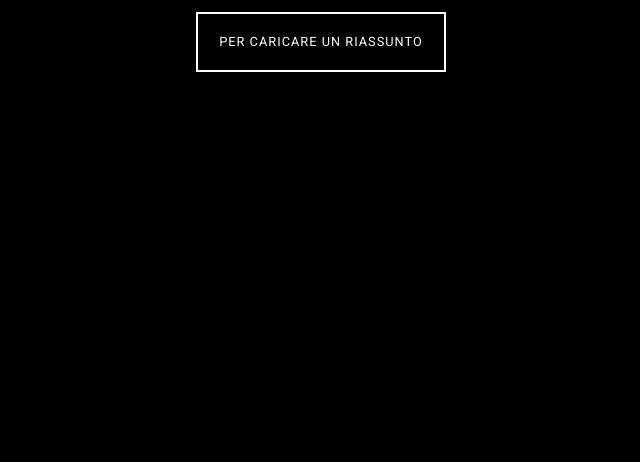
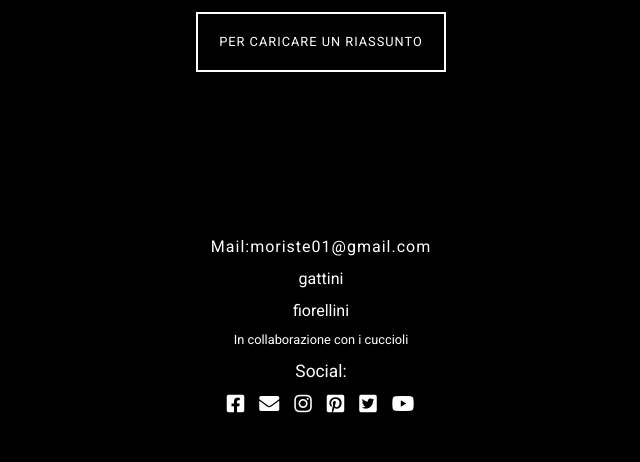
Before and after one commit to DavideVito/Riassunty, a PHP site: page / in a window 1280 px wide. Shown: the part 609-1071 px from the top of the page, without its empty margins (319-959 px from the left). Before the commit the page ends 681 px from the top, so only its background shows below. Run offline with PHP 8.4, Linux system fonts and the light colour scheme; some libraries are stand-ins or nearby versions.

Commit message:
Add files via upload

```diff
--- a/index.html
+++ b/index.html
@@ -1,6 +1,7 @@
 <html>
 
 <head>
+    <link rel="stylesheet" href="https://use.fontawesome.com/releases/v5.8.2/css/all.css" integrity="sha384-oS3vJWv+0UjzBfQzYUhtDYW+Pj2yciDJxpsK1OYPAYjqT085Qq/1cq5FLXAZQ7Ay" crossorigin="anonymous">
   <link rel="stylesheet" href="https://stackpath.bootstrapcdn.com/bootstrap/4.4.1/css/bootstrap.min.css"
     integrity="sha384-Vkoo8x4CGsO3+Hhxv8T/Q5PaXtkKtu6ug5TOeNV6gBiFeWPGFN9MuhOf23Q9Ifjh" crossorigin="anonymous">
   <meta http-equiv="Cache-Control" content="no-cache, no-store, must-revalidate" />
@@ -65,7 +66,26 @@
   <div id="out2">
     <div class="separator"></div>
   </div>
-  <div id="footer"></div>
+  <div id="footer">
+    <a href="mailto:moriste01@gmail.com" target="_blank">Mail:moriste01@gmail.com</a>
+    <br>
+    gattini
+    <br>
+    fiorellini
+    <br />
+    <small>In collaborazione con i cuccioli</small>
+    <p style="text-align:center; font-size:13pt;">
+      Social:
+    </p>
+    <div class="" style="padding-top: 10px;">
+      <a href="https://it-it.facebook.com/adeccoitalia/" target="_blank"><i class="fab fa-facebook-square"></i></a>
+      <a href="mailto:moriste01@gmail.com" target="_blank"><i class="fa fa-envelope"></i></a>
+      <a href="https://www.instagram.com/adeccoitaly/?hl=it" target="_blank"><i class="fab fa-instagram"></i></a>
+      <a href="https://www.pinterest.it/adeccousa/" target="_blank"><i class="fab fa-pinterest-square"></i></a>
+      <a href="https://twitter.com/adeccogroupita" target="_blank"><i class="fab fa-twitter-square"></i></a>
+      <a href="https://www.youtube.com/user/AdeccoItaliaTV" target="_blank"><i class="fab fa-youtube"></i></a>
+    </div>
+  </div>
 </body>
 
 </html>
--- a/stile.css
+++ b/stile.css
@@ -341,6 +341,44 @@ section {
 }
 
 /*Custom*/
+
+#footer{
+  padding-top:40px!important;
+  padding-bottom:40px;
+  text-align:center;
+  font-size:16px;
+  line-height:2;
+  padding-top:10px;
+  background-color:black;
+  color:white;
+  font-weight:400;
+  font-family: 'Roboto';
+}
+
+#footer i:hover{
+transform:scale(1.3);
+transition-duration: 0.2s;
+}
+
+#footer i{
+  font-size:20px;
+  margin:0 5px;
+  cursor:pointer!important;
+  transition-duration: 0.2s;
+}
+
+#footer a{
+  color:white!important;
+  cursor:pointer!important;
+  transition-duration: 0.2s;
+}
+
+#footer p{
+  line-height:1;
+  margin-bottom:0;
+  margin-top:10px;
+}
+
 .sezione0 {
   background-color: #5F1111;
   color: rgb(255, 255, 255);
```
